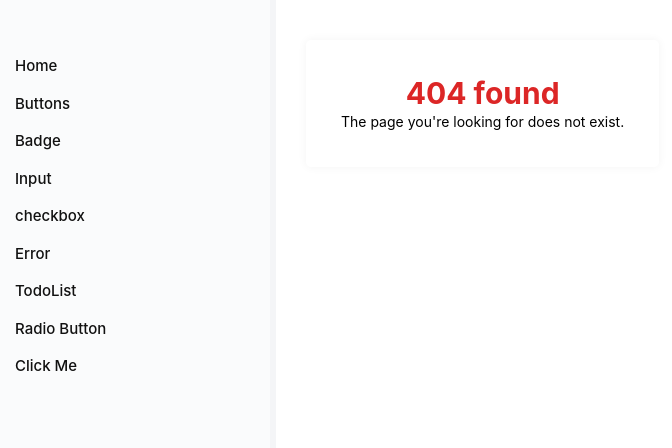
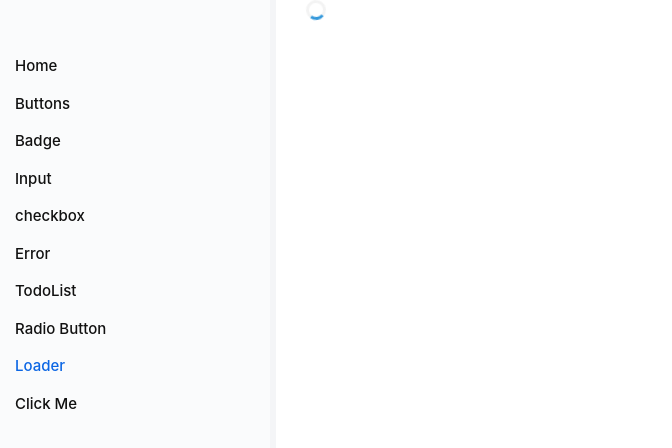
Before and after one commit to christojojo/wacpro-tasks, a React (Vite) app: page /loader in a window 1280 px wide. Before the commit this address had no page. Shown: the top 448 px of the page, without its empty margins (0-672 px from the left). Built offline with nearby package versions, Linux system fonts and the light colour scheme.

Commit message:
loader added

```diff
--- a/src/App.jsx
+++ b/src/App.jsx
@@ -13,6 +13,7 @@ import CheckboxPage from './pages/CheckBoxPage';
 import Table from './pages/Table'
 import ReactTodo from './pages/ReactTodo';
 import RadioButtonPage from './pages/RadioButtonPage';
+import Loader from './components/Loader/Loader';
 
 function App() {
 
@@ -30,6 +31,7 @@ function App() {
       <Route path='/table'    element={<Table/>}        />
       <Route path='/todo'     element={<ReactTodo/>}    />
       <Route path='/radio'    element={<RadioButtonPage/>}/>
+      <Route path='/loader'   element={<Loader/>}/>
       <Route path='*'         element={<NoPage/>}       />
 
     </Routes>
--- a/src/components/AsideRoute/AsideRoute.jsx
+++ b/src/components/AsideRoute/AsideRoute.jsx
@@ -40,6 +40,9 @@ const isActive = (path) => {
                     <li className={isActive('/radio') ? "text-primary" : ''}>
                         <Link to='/radio'>Radio Button</Link>
                     </li>
+                    <li className={isActive('/loader') ? "text-primary" : ''}>
+                        <Link to='/loader'>Loader</Link>
+                    </li>
                     <li className={isActive('/clickme') ? "text-primary" : '' }>
                         <Link to='/clickme'>Click Me</Link>
                     </li>
--- a/src/components/Button/index.jsx
+++ b/src/components/Button/index.jsx
@@ -1,6 +1,6 @@
 import React from "react";
 import "./button.scss";
-// import Spinner from "../Spinner/Spinner";
+import Loader from "../Loader/Loader";
 
 const Button = ({
   variant = `link`,
@@ -10,7 +10,7 @@ const Button = ({
   classNames,
   size = `md`,
   isCenter,
-  loading,
+  loading=false,
   count,
   ...props
 }) => {
@@ -24,7 +24,7 @@ const Button = ({
     >
       {loading ? (
         <div className="absolute transform -translate-x-1/2 -translate-y-1/2 top-1/2 left-1/2 flex items-center justify-center">
-          {/* <Spinner variant={variant} /> */}
+          <Loader/>
         </div>
       ) : (
         ""
--- /dev/null
+++ b/src/components/Loader/Loader.jsx
@@ -0,0 +1,10 @@
+import React from 'react'
+import './loader.scss'
+
+function Loader() {
+  return (
+    <span className='loader'></span>
+  )
+}
+
+export default Loader
--- /dev/null
+++ b/src/components/Loader/loader.css
@@ -0,0 +1,31 @@
+.loader {
+  border: 3px solid #f3f3f3; /* Light grey */
+  border-top: 3px solid #3498db; /* Blue */
+  border-radius: 50%;
+  width: 20px;
+  height: 20px;
+  -webkit-animation: spin 1s linear infinite;
+          animation: spin 1s linear infinite;
+}
+
+@-webkit-keyframes spin {
+  0% {
+    -webkit-transform: rotate(0deg);
+            transform: rotate(0deg);
+  }
+  100% {
+    -webkit-transform: rotate(360deg);
+            transform: rotate(360deg);
+  }
+}
+
+@keyframes spin {
+  0% {
+    -webkit-transform: rotate(0deg);
+            transform: rotate(0deg);
+  }
+  100% {
+    -webkit-transform: rotate(360deg);
+            transform: rotate(360deg);
+  }
+}
--- /dev/null
+++ b/src/components/Loader/loader.scss
@@ -0,0 +1,15 @@
+
+
+.loader {
+    border: 3px solid #f3f3f3; /* Light grey */
+    border-top: 3px solid #3498db; /* Blue */
+    border-radius: 50%;
+    width: 20px;
+    height: 20px;
+    animation: spin 1s linear infinite;
+  }
+
+  @keyframes spin {
+    0% { transform: rotate(0deg); }
+    100% { transform: rotate(360deg); }
+  }
--- a/src/pages/ButtonPage.jsx
+++ b/src/pages/ButtonPage.jsx
@@ -10,14 +10,17 @@ function ButtonPage() {
       <h1 className='pt-3'>Button</h1>
       </div>
     <div className='flex justify-center py-5 gap-5'>
-    <Button variant='primary'  icon={<img className='h-[18px] w-[18px]' src='../src/assets/icon-white.svg'/>}>Text</Button>
+    <Button variant='primary' icon={<img className='h-[18px] w-[18px]' src='../src/assets/icon-white.svg'/>}>Text</Button>
     <Button variant='primary' >Text</Button>
     <Button variant='primary'  iconR={<img className='h-[18px] w-[18px]' src='../src/assets/icon-white.svg'/>}>Text</Button>
+    <Button variant='primary' loading='true'  iconR={<img className='h-[18px] w-[18px]' src='../src/assets/icon-white.svg'/>}>Text</Button>
+
     </div>
     <div className='flex justify-center gap-5'>
       <Button variant='secondary' classNames={'border border-black'} icon={<img className='h-[18px] w-[18px]' src='../src/assets/icon-dark.svg' />}>Text</Button>
       <Button variant='secondary' classNames={'border border-black'}>Text</Button>
-      <Button variant='secondary' classNames={'border border-black'} iconR={<img className='h-[18px] w-[18px]' src='../src/assets/icon-dark.svg' />}>Text</Button>
+      <Button variant='secondary' classNames={'border border-black'}  iconR={<img className='h-[18px] w-[18px]' src='../src/assets/icon-dark.svg' />}>Text</Button>
+      <Button variant='secondary' loading='true' classNames={'border border-black'}  iconR={<img className='h-[18px] w-[18px]' src='../src/assets/icon-dark.svg' />}>Text</Button>
 
     </div>
     </div>
--- /dev/null
+++ b/src/pages/loader.jsx
@@ -0,0 +1,12 @@
+import React from 'react'
+import Loader from '../components/Loader/Loader'
+
+function loader() {
+  return (
+    <div className='element-wrap'>
+      <Loader/>
+    </div>
+  )
+}
+
+export default loader
```
Also changed, not shown: src/index.scss (line endings or trailing spaces).
